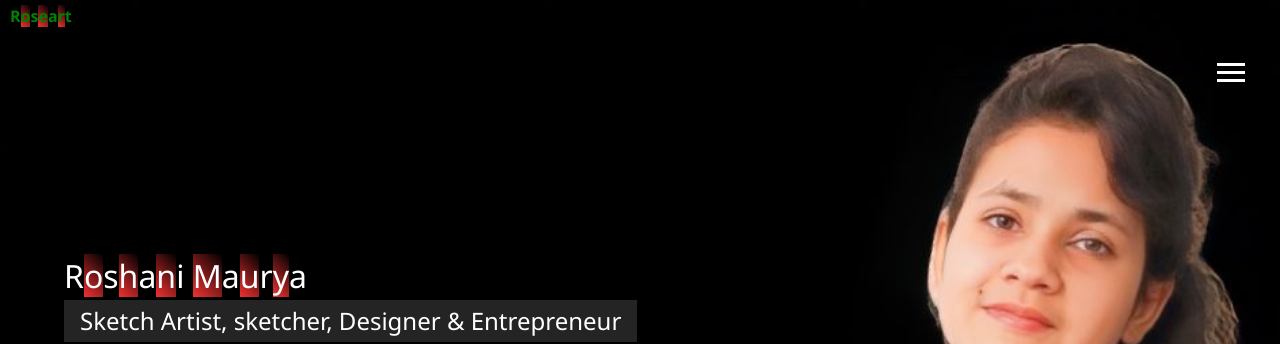
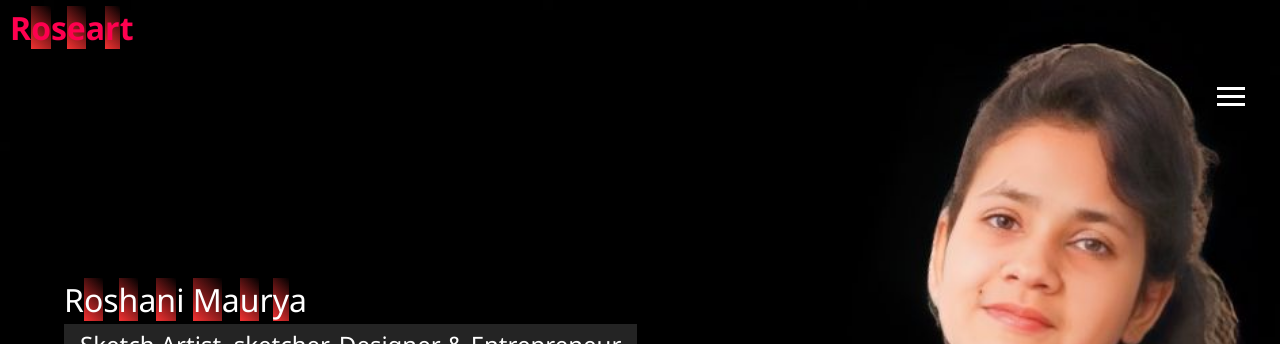
Before and after one commit to Priyanshumishra2601/firstpublishedwebsite, a plain HTML site: page index.html in a window 1280 px wide. Shown: the top 344 px of the page. Drawn offline with Linux system fonts and the light colour scheme.

Commit message:
Update main.css

```diff
--- a/main.css
+++ b/main.css
@@ -145,8 +145,8 @@
     color: #eece1a; }
 
     .me{
-        font-size: rem;
-        color: green;
+        font-size: 2rem;
+    color: #ff004f;
         padding-left: 10px;
         padding-top: 4px;
         font-weight: bold;
```
